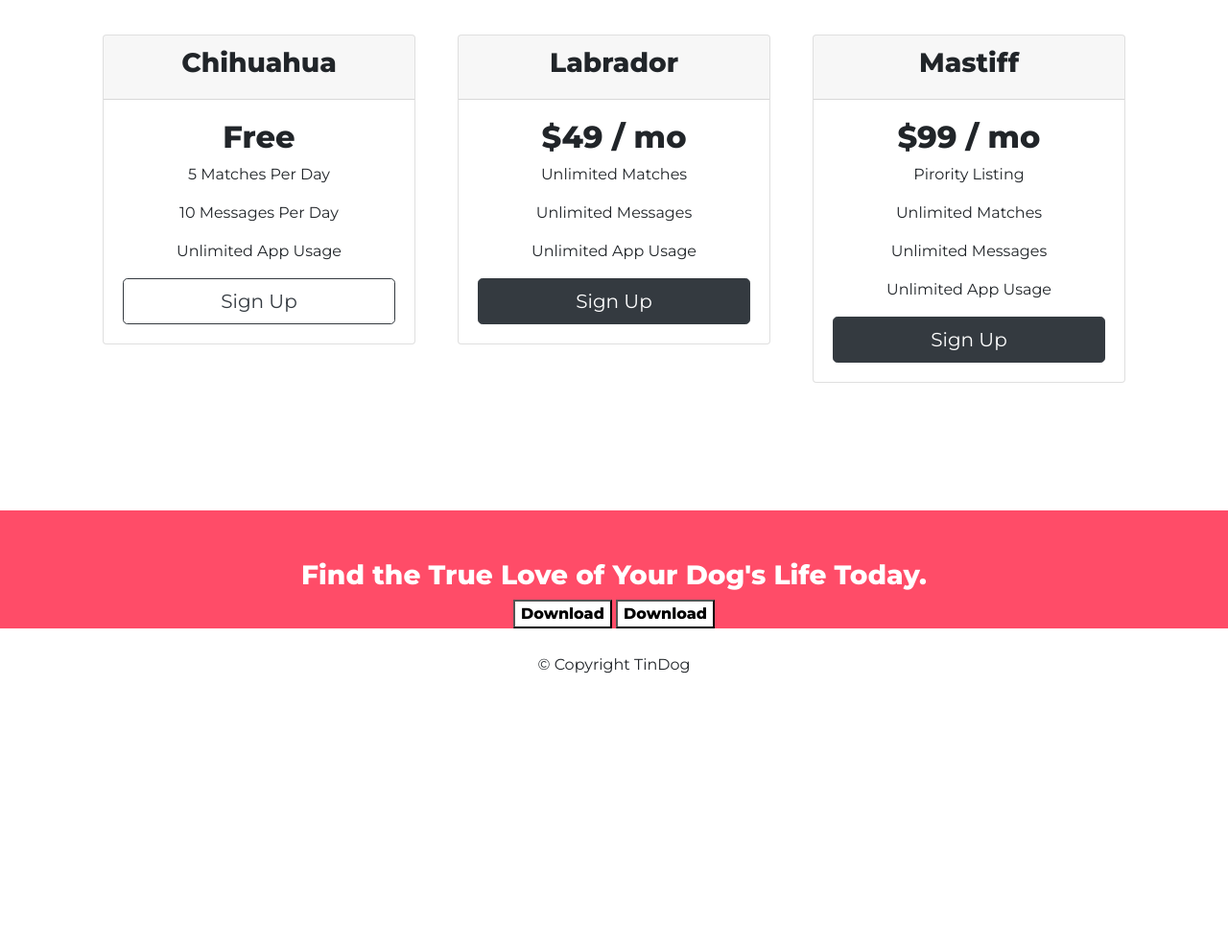
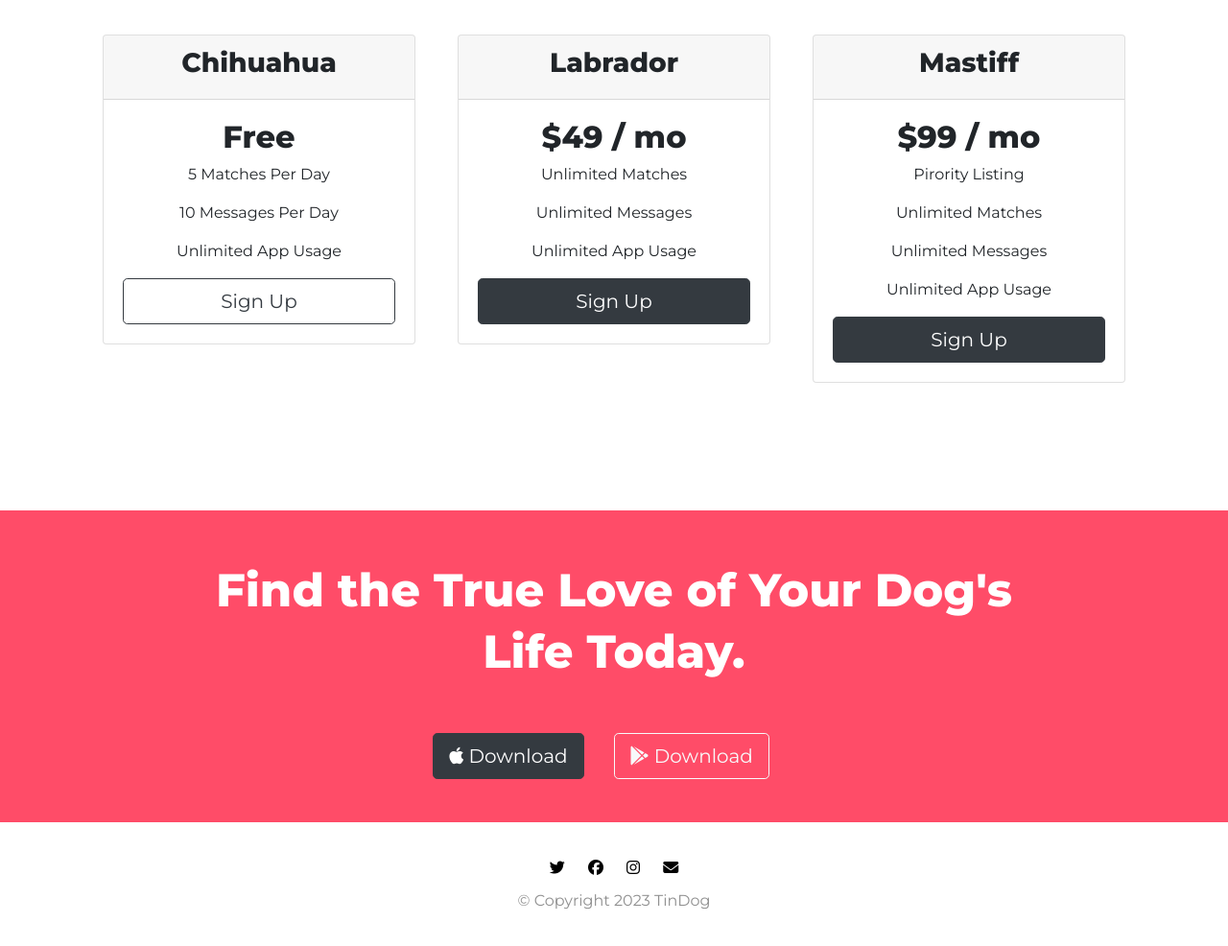
Before and after one commit to VadimihrSvS/TinDog, a plain HTML site: page index.html in a window 1280 px wide. Shown: the part 2167-3153 px from the top of the page at 96% size. Before the commit the page ends 2913 px from the top, so only its background shows below. Drawn offline with nearby package versions, Linux system fonts and the light colour scheme.

Commit message:
Update index.html

```diff
--- a/index.html
+++ b/index.html
@@ -202,15 +202,6 @@
         </div>
       </div>
 
-
-
-
-
-
-
-
-
-
     </div>
   </section>
 
@@ -219,9 +210,9 @@
 
   <section id="cta">
 
-    <h3>Find the True Love of Your Dog's Life Today.</h3>
-    <button type="button">Download</button>
-    <button type="button">Download</button>
+    <h3 class="cta-text">Find the True Love of Your Dog's Life Today.</h3>
+    <button type="button" class="btn btn-dark btn-lg download-button"><i class="fa-brands fa-apple"></i> Download</button>
+    <button type="button" class="btn btn-outline-light btn-lg download-button"><i class="fa-brands fa-google-play"></i> Download</button>
 
   </section>
 
@@ -230,7 +221,12 @@
 
   <footer id="footer">
 
-    <p>© Copyright TinDog</p>
+    <button class="footer-button" type="button" name="button"><i class="fa-brands fa-twitter"></i></button>
+    <button class="footer-button" type="button" name="button"><i class="fa-brands fa-facebook"></i></button>
+    <button class="footer-button" type="button" name="button"><i class="fa-brands fa-instagram"></i></button>
+    <button class="footer-button" type="button" name="button"><i class="fa-solid fa-envelope"></i></button>
+
+    <p class="footer-text">© Copyright 2023 TinDog</p>
 
   </footer>
 
```
